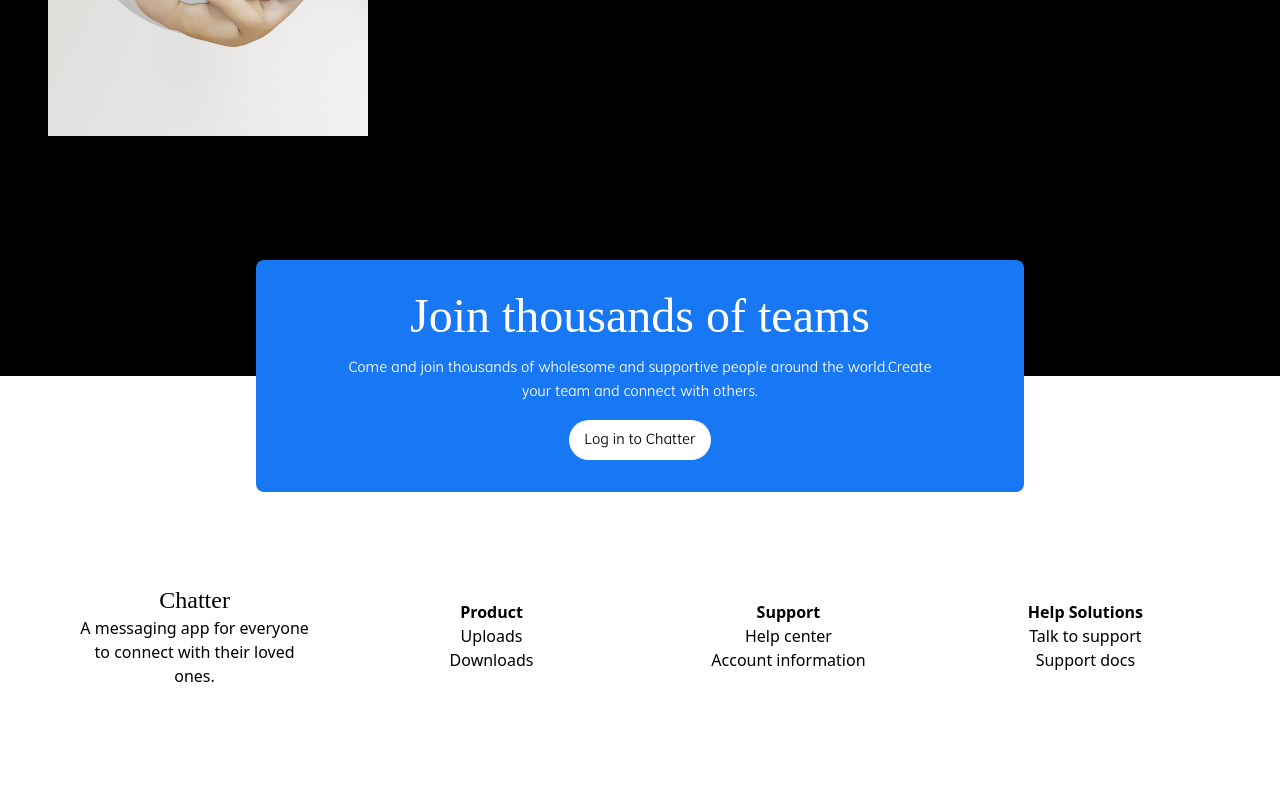
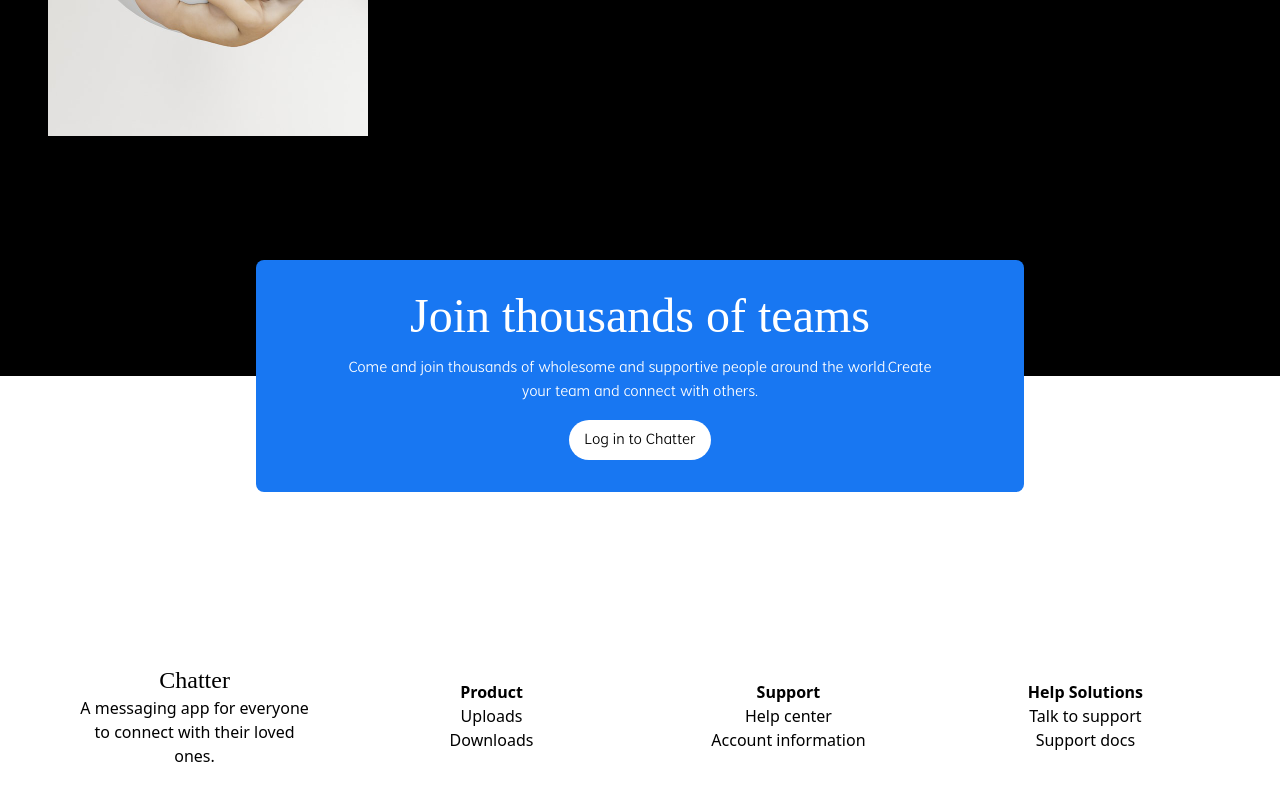
Before and after one commit to bhatshakran/graphqlchatapp, a React (Create React App) app in the folder client/: page / in a window 1280 px wide. Shown: the part 3302-4102 px from the top of the page. Built offline with nearby package versions, Linux system fonts and the light colour scheme; a web font is replaced by a local one.

Commit message:
Fixed banner image issue

```diff
--- a/client/src/components/Banner.js
+++ b/client/src/components/Banner.js
@@ -19,7 +19,7 @@
           </div>
         </button>
       </div>
-      <div className='w-full sm:w-4/5 mt-16 max-w-4xl rounded-xl sm:absolute top-full -translate-y-1/2'>
+      <div className='w-full sm:w-4/5 mt-16 max-w-4xl rounded-xl sm:absolute top-full -translate-y-1/3 sm:-translate-y-1/2'>
         <img src={bannerImg} alt='bannerImg' className='rounded-xl' />
         <div className='absolute -right-10 -top-10 sm:-top-12 sm:-right-16 rotate-90'>
           <Sparks />
--- a/client/src/components/Footer.js
+++ b/client/src/components/Footer.js
@@ -2,7 +2,7 @@
 
 const Footer = () => {
   return (
-    <div className='bg-white pt-40 mt-12 flex flex-wrap justify-evenly   items-center gap-16 md:gap-8 px-12 pb-24'>
+    <div className='bg-white pt-40 mt-32 flex flex-wrap justify-evenly   items-center gap-16 md:gap-8 px-12 pb-24'>
       <div className='w-full text-center sm:w-1/3 md:w-1/5 '>
         <h3 className='font-acworth text-2xl'>Chatter</h3>
         <p className=' text-center '>
```
